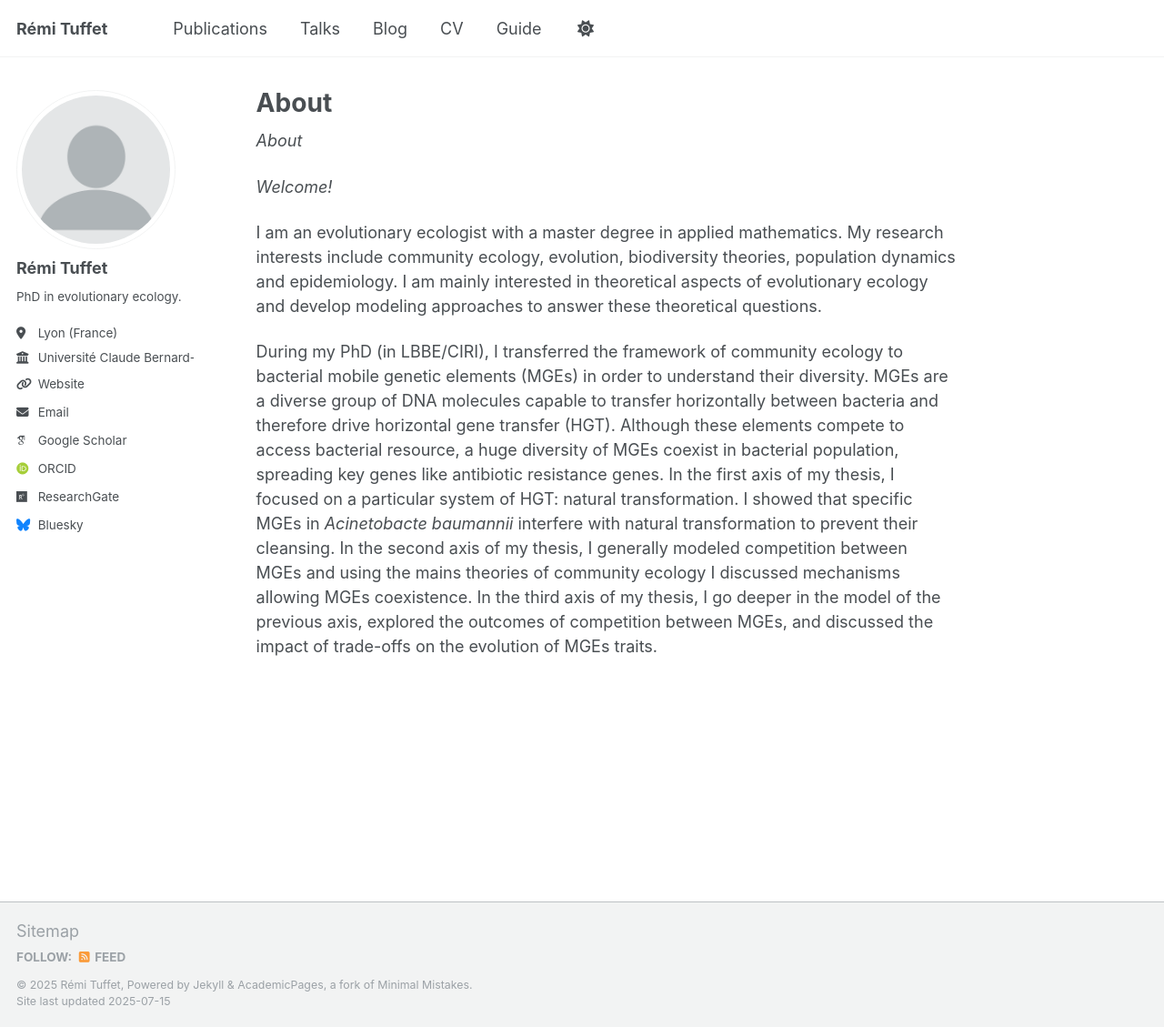
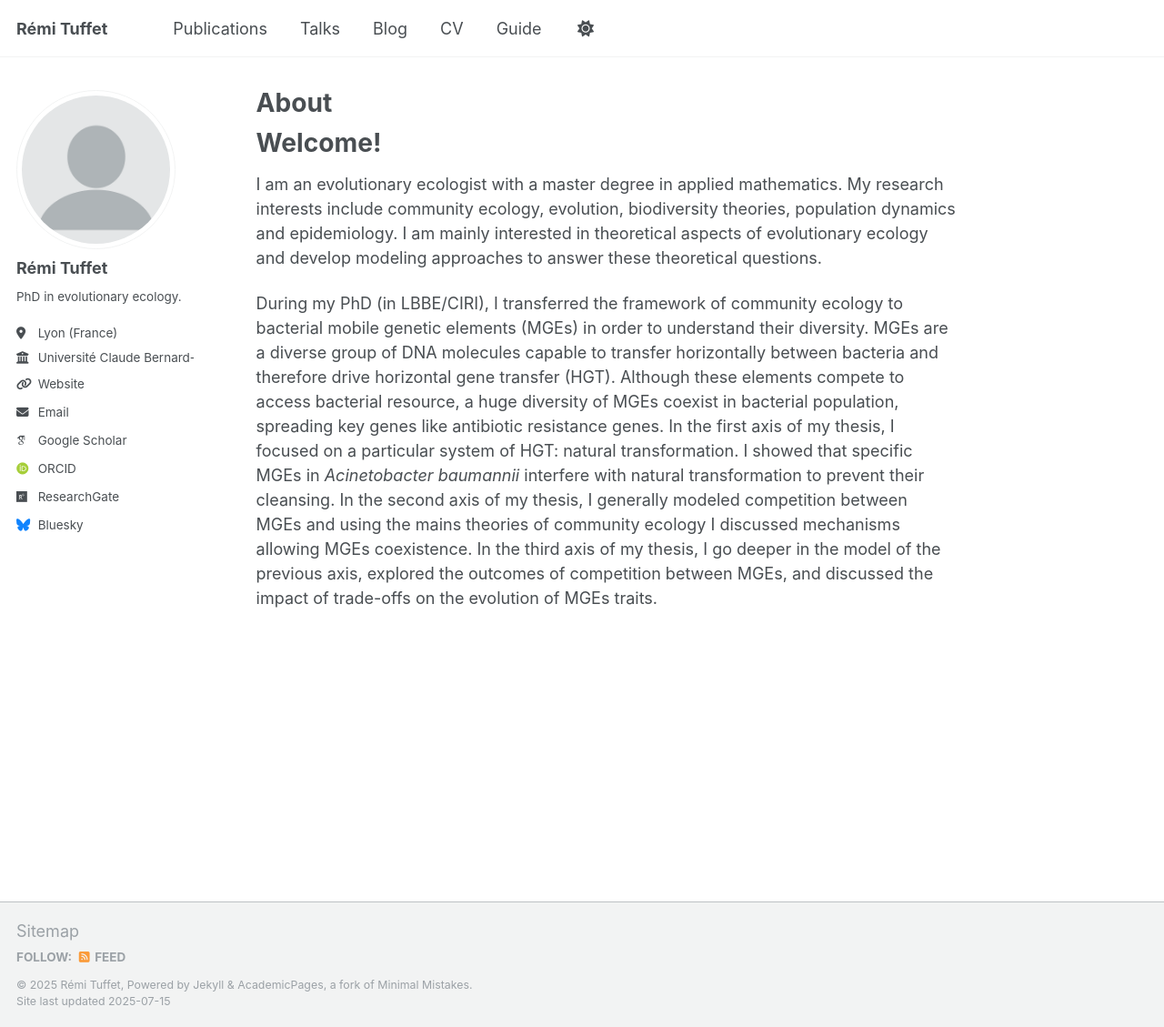
Before and after one commit to remi-tuffet/remi-tuffet.github.io, a Jekyll site: the page built from _pages/about.md, in a window 1280 px wide and 1129 px high. Shown: the whole window at 91% size. Built offline with Jekyll 4.4.1, drawn with Linux system fonts in a browser that asks for light colours; some web fonts are replaced; a script that is not in the unit is left out.

```diff
--- a/_pages/about.md
+++ b/_pages/about.md
@@ -7,9 +7,7 @@ redirect_from:
   - /about.html
 ---
 
-*About*
-
-*Welcome!*
+# Welcome!
 
 I am an evolutionary ecologist with a master degree in applied mathematics.
 My research interests include community ecology, evolution, biodiversity theories, population dynamics and epidemiology.
@@ -18,6 +16,6 @@ I am mainly interested in theoretical aspects of evolutionary ecology and develo
 During my PhD (in LBBE/CIRI), I transferred the framework of community ecology to bacterial mobile genetic elements (MGEs) in order to understand their diversity.
 MGEs are a diverse group of DNA molecules capable to transfer horizontally between bacteria and therefore drive horizontal gene transfer (HGT).
 Although these elements compete to access bacterial resource, a huge diversity of MGEs coexist in bacterial population, spreading key genes like antibiotic resistance genes.
-In the first axis of my thesis, I focused on a particular system of HGT: natural transformation. I showed that specific MGEs in _Acinetobacte baumannii_ interfere with natural transformation to prevent their cleansing.
+In the first axis of my thesis, I focused on a particular system of HGT: natural transformation. I showed that specific MGEs in _Acinetobacter baumannii_ interfere with natural transformation to prevent their cleansing.
 In the second axis of my thesis, I generally modeled competition between MGEs and using the mains theories of community ecology I discussed mechanisms allowing MGEs coexistence.
 In the third axis of my thesis, I go deeper in the model of the previous axis, explored the outcomes of competition between MGEs, and discussed the impact of trade-offs on the evolution of MGEs traits.
```
Also changed, not shown: my_images/image1.png (added).
